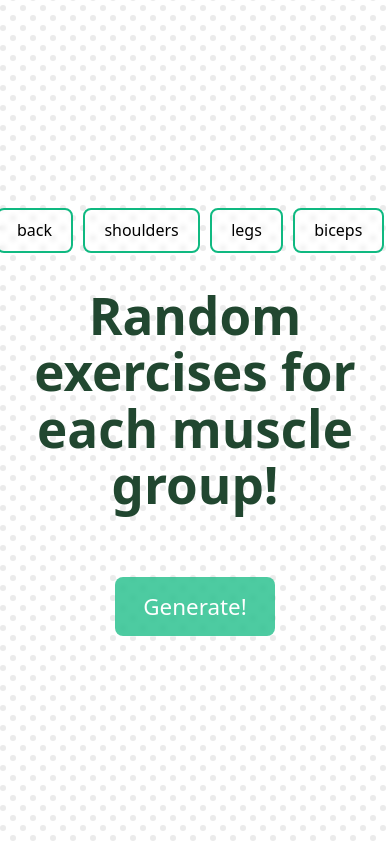
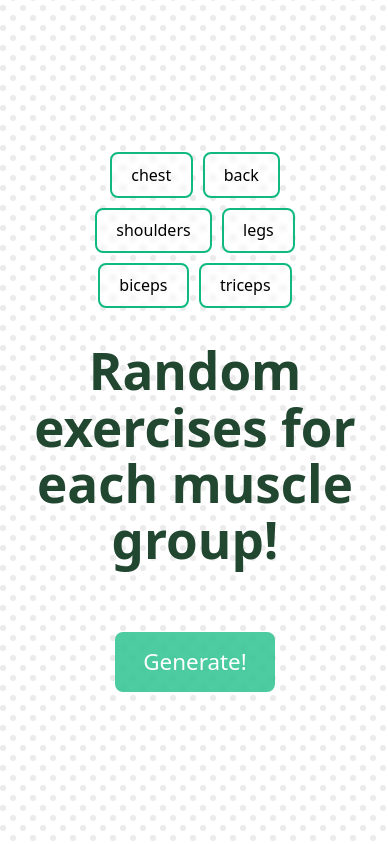
Before and after one commit to sryojhan/work-it-out, a React (Vite) app: page / in a window 390 px wide. Built offline with nearby package versions, Linux system fonts and the light colour scheme.

Commit message:
Responsive design

```diff
--- a/src/styles/exercises.css
+++ b/src/styles/exercises.css
@@ -14,13 +14,19 @@
 .exercise-display {
 
     display: flex;
-    align-items: stretch;
+    flex-wrap: wrap;
 
-    width: 100%;
+/*
+    display: grid;
+    grid-template-columns: repeat(auto-fit, minmax(180px, 1fr)); */
+
+    justify-content: center;
+
+    margin: auto;
+    width: min(100%, 1500px);
     min-height: 300px;
 
     gap: 30px;
-
 
 }
 
@@ -30,6 +36,9 @@
 
     min-height: 100px;
     min-width: 0;
+
+
+    max-width: 232px;
 
     padding: 20px;
 
@@ -46,7 +55,9 @@
 
     border: #054d35 2px solid;
 
-    flex: 1 1 0;
+    flex: 1 1 250px;
+
+    box-shadow: rgba(0, 0, 0, 0.089) 5px 5px 10px;
 
 }
 
@@ -76,7 +87,7 @@
     background-color: #10b98165;
 }
 
-
+/*
 @media (max-width: 850px) {
 
 
@@ -90,7 +101,7 @@
         flex-direction: row;
         justify-content: space-between;
     }
-}
+} */
 
 
 
@@ -113,10 +124,13 @@
 .options {
 
     display: flex;
+    flex-direction: row;
     justify-content: center;
 
+    flex-wrap: wrap;
+
     gap: 10px;
-    margin: 30px 0;
+    margin: 30px 50px;
 }
 
 .selectable-button {
```
